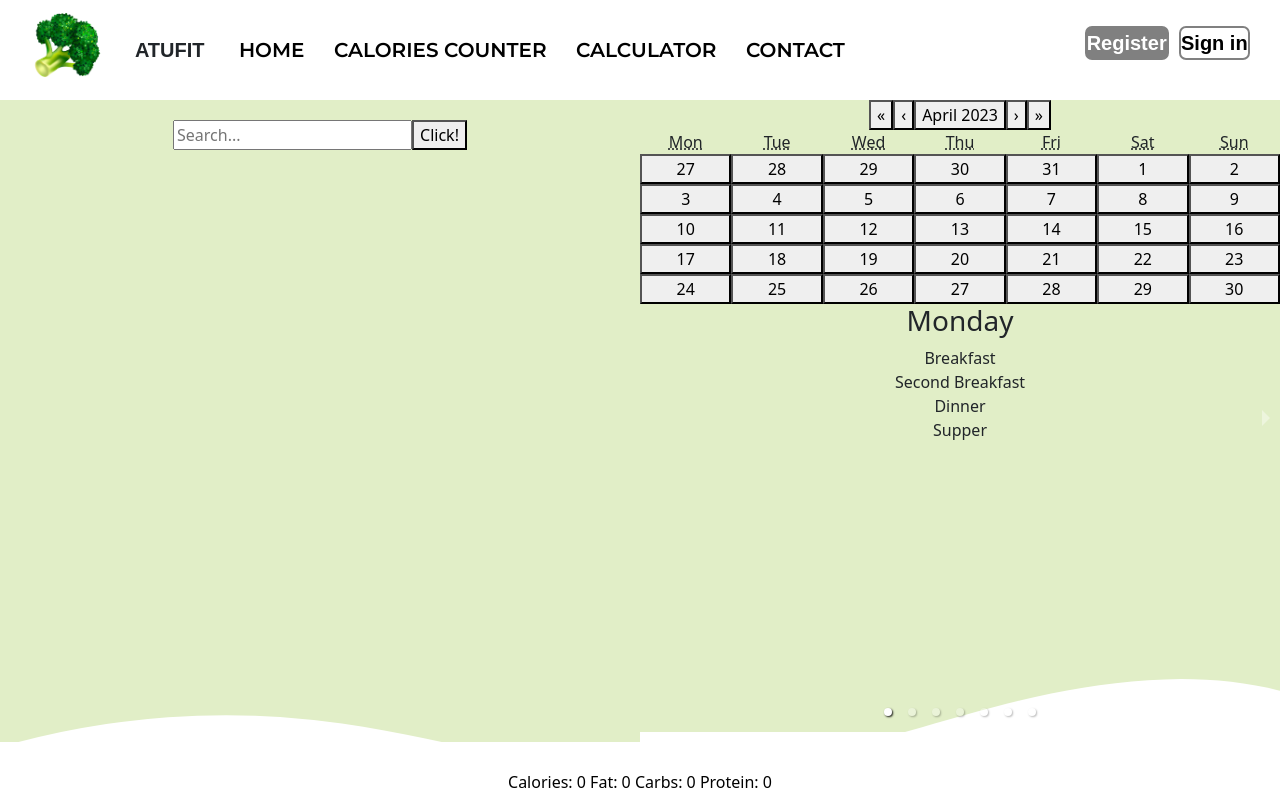
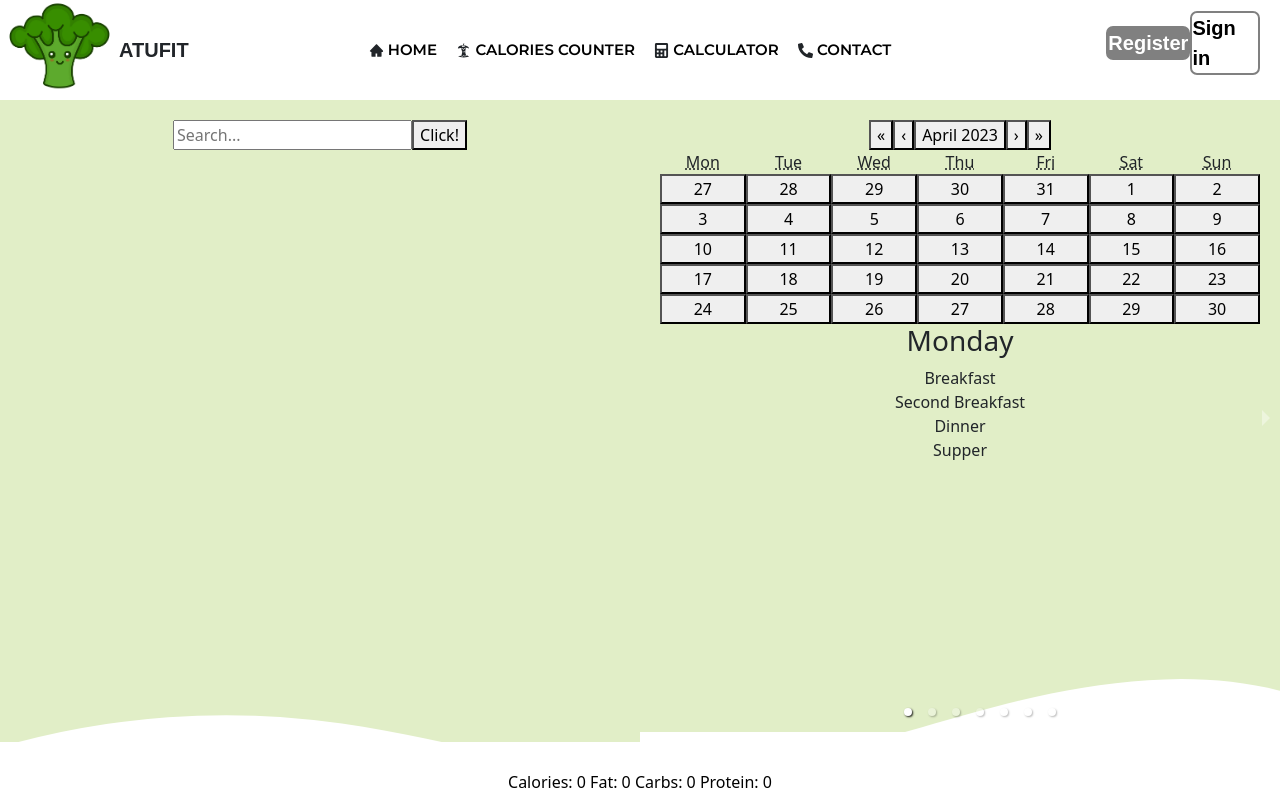
Before and after one commit to PatrycjaBochnak/ATuFit, a React (Create React App) app: page /caloriesCounter in a window 1280 px wide. Built offline with nearby package versions, Linux system fonts and the light colour scheme.

Commit message:
adding style in navbar

```diff
--- a/package.json
+++ b/package.json
@@ -14,6 +14,7 @@
     "react-bootstrap": "^2.7.0",
     "react-calendar": "^4.1.0",
     "react-dom": "^18.2.0",
+    "react-icons": "^4.8.0",
     "react-responsive-carousel": "^3.2.23",
     "react-router-dom": "^6.8.2",
     "react-scripts": "5.0.1",
--- a/src/components/navBar.js
+++ b/src/components/navBar.js
@@ -1,6 +1,10 @@
 import React from "react";
 import { Link } from "react-router-dom";
 import broccoli from "../images/broccoli.jpg";
+import { AiFillHome } from 'react-icons/ai';
+import { FaCalculator } from 'react-icons/fa';
+import { FaPhoneAlt } from 'react-icons/fa';
+import { GiAppleCore } from 'react-icons/gi';
 
 function NavBar({ children }) {
   return (
@@ -9,16 +13,16 @@ function NavBar({ children }) {
         <img className="broccoli" src={broccoli} alt="broccoli" />
         <span className="companyName">ATUFIT</span>
         <div className="buttons">
-          <Link className="link" to="/">
+          <AiFillHome/><Link className="link" to="/">
             HOME
           </Link>
-          <Link className="link" to="/caloriesCounter">
+          <GiAppleCore/><Link className="link" to="/caloriesCounter">
             CALORIES COUNTER
           </Link>
-          <Link className="link" to="/calculator">
+          <FaCalculator/><Link className="link" to="/calculator">
             CALCULATOR
           </Link>
-          <Link className="link" to="/contact">
+          <FaPhoneAlt/><Link className="link" to="/contact">
             CONTACT
           </Link>
         </div>
--- a/src/styles/_caloriesCounter.scss
+++ b/src/styles/_caloriesCounter.scss
@@ -13,6 +13,7 @@
 }
 .carousel {
   height: 79vh;
+  padding: 20px;
   width: 50%;
   bottom: 10px;
   background-color: #e1eec7;
--- a/src/styles/_navBar.scss
+++ b/src/styles/_navBar.scss
@@ -1,15 +1,15 @@
 .buttons {
-  font-family: "Montserrat", sans-serif;
   display: flex;
   width: 70%;
+  margin-left: 160px;
   align-items: center;
-  justify-content: space-evenly !important;
+  justify-content: space-between !important;
   height: 100px;
   margin-right: 200px;
   font-style: inherit;
   font-family: sans-serif;
   font-weight: 500;
-  font-size: 20px;
+  font-size: 15px;
   overflow: visible;
   font-family: montserrat, sans-serif;
 }
@@ -107,7 +107,7 @@
 }
 .link:hover {
   color: green !important;
-  font-size: 21px;
+  font-size: 16px;
   background-size: 100% 2px;
 }
 .companyName {
```
Also changed, not shown: src/images/broccoli.jpg, 1 other file (tests, documents, lock files or other folders).
